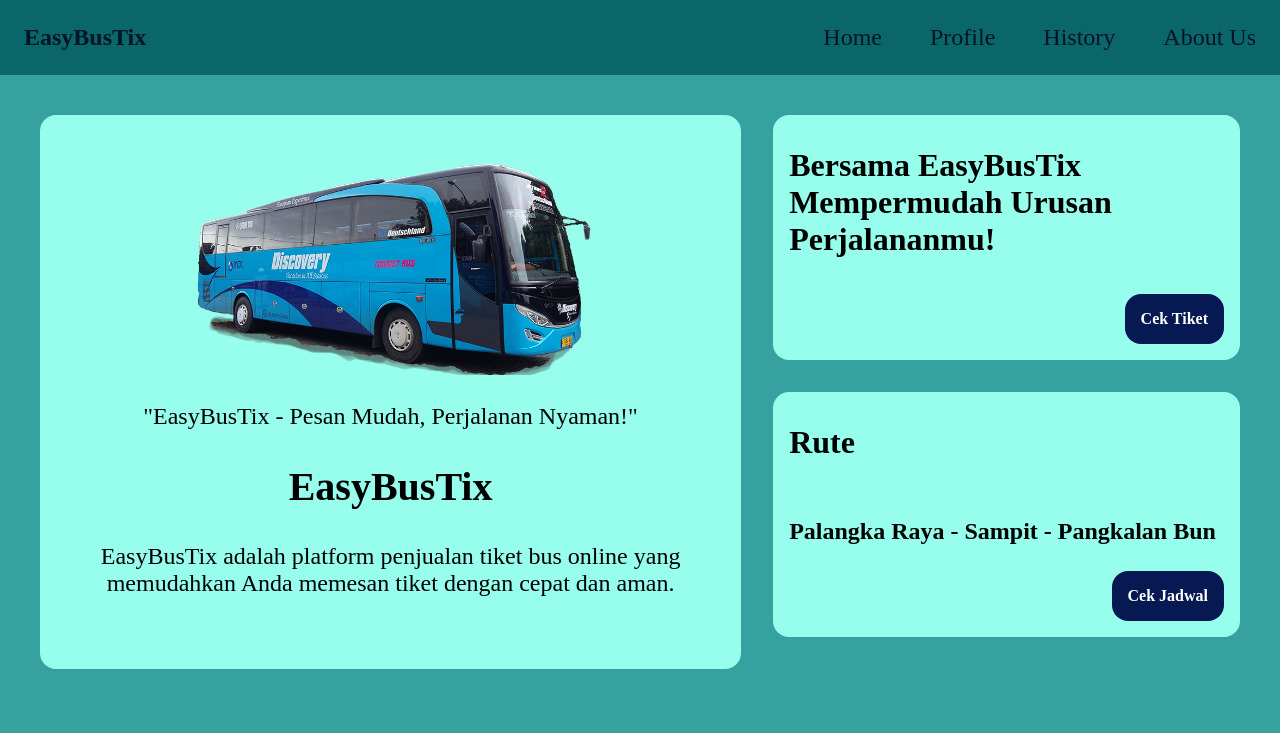
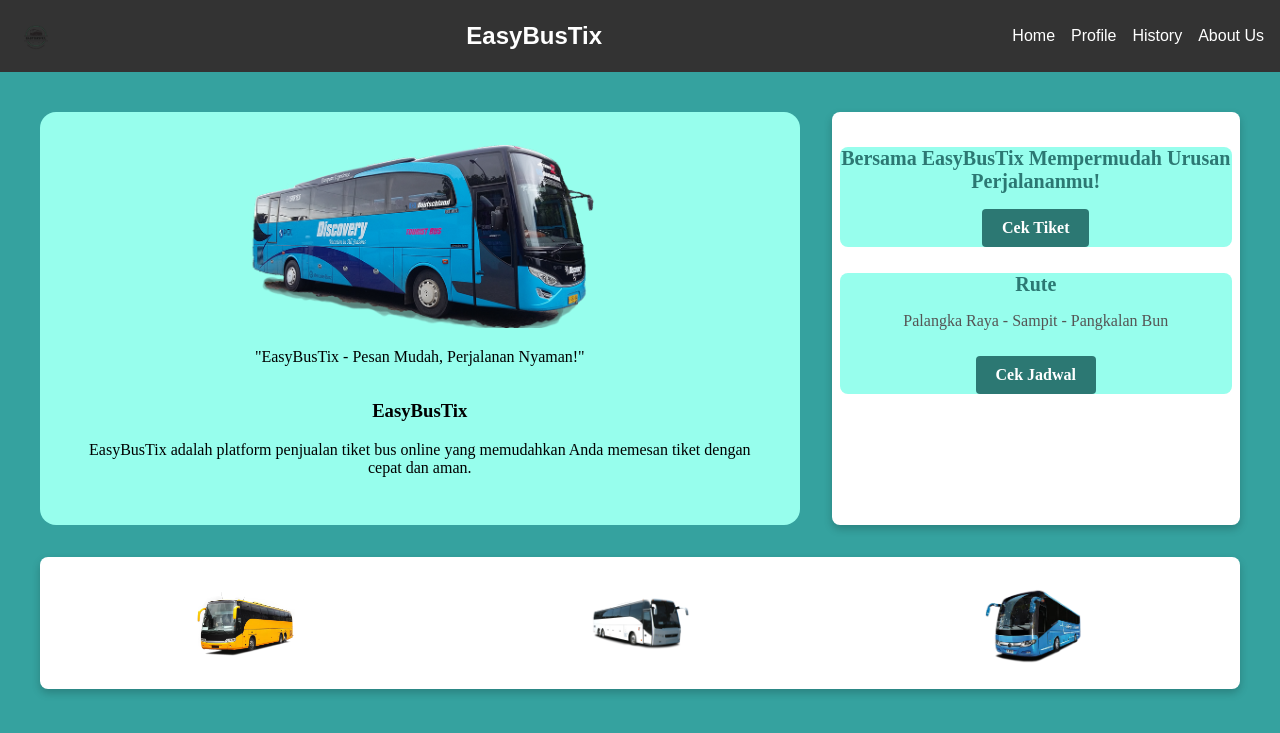
Before and after one commit to andreandri/caps, a PHP site: page /tampilan.php in a window 1280 px wide. Shown: the top 733 px of the page. Run offline with PHP 8.4, Linux system fonts and the light colour scheme.

Commit message:
tambah dikit bekum selesai

```diff
--- a/scripts/bar.js
+++ b/scripts/bar.js
@@ -13,78 +13,82 @@
 
   updateStyle() {
     this._style.textContent = `
-      .navbar{
-        background-color: #0B666A;
-
-        display: flex;
-        justify-content: space-between;
-        align-items: center;
-        padding: 0 1.5rem;
+      * {
+        margin: 0;
+        padding: 0;
+        box-sizing: border-box;
       }
 
-      .link:hover{
-        font-weight: bold;
+      .navbar {
+        display: flex;
+        align-items: center;
+        justify-content: space-between;
+        padding: 1rem;
+        background-color: #333;
+        color: white;
+        font-family: Arial, sans-serif;
       }
 
-      .navbar .logo{
-        font-size: 1.5em;
+      .navbar img {
+        height: 40px;
       }
 
-      .navbar .navbar-nav{
-        list-style-type: none;
-        padding-inline: 0;
-        display: flex;
-        font-size: 1.5em;
-
-        gap: 3rem;
-      }
-
-      .navbar :focus{
-        outline: 4px dashed #243642;
-      }
-
-      a {
-        text-decoration: none;
-        min-width: 44px;
-        min-height: 44px;
-        padding: 1rem 0;
-      }
-
-      .navbar , .logo, .link{
-        color: #021526;
+      .logo {
+        font-size: 1.5rem;
+        margin-left: 1rem;
       }
 
       .header__menu {
-        font-size: 2rem;
-        display: none;
-        cursor: pointer;
+        font-size: 1.5rem;
         background: none;
         border: none;
-        min-width: 44px;
-        min-height: 44px;
-        padding: 0.5rem 0.7rem;
+        color: white;
+        cursor: pointer;
+        display: none;
       }
 
-      @media screen and (max-width: 768px) {
-        .navbar .navbar-nav {
-          display: none;
-          flex-direction: column;
-          gap: 1rem;
-          background-color: #fff;
-          position: absolute;
-          top: 50px;
-          right: 0;
-          width: 100%;
-          padding: 1rem;
-          text-align: center;
+      .navbar-nav {
+        list-style: none;
+        display: flex;
+      }
+
+      .navbar-nav li {
+        margin-left: 1rem;
+      }
+
+      .navbar-nav .link {
+        color: white;
+        text-decoration: none;
+        font-size: 1rem;
+      }
+
+      .navbar-nav .link:hover {
+        text-decoration: underline;
+      }
+
+      @media (max-width: 768px) {
+        .header__menu {
+          display: block;
         }
 
-        .navbar .navbar-nav.open {
+        .navbar-nav {
+          position: absolute;
+          top: 100%;
+          right: 0;
+          background-color: #333;
+          flex-direction: column;
+          width: 100%;
+          display: none;
+        }
+
+        .navbar-nav.open {
           display: flex;
         }
 
-        .header__menu {
-          display: block;
+        .navbar-nav li {
+          margin: 0;
+          text-align: center;
+          padding: 0.5rem 0;
         }
       }
     `;
@@ -94,8 +98,9 @@
     this.updateStyle();
 
     this.shadowRoot.innerHTML = `
-    ${this._style.outerHTML}
+      ${this._style.outerHTML}
       <nav class="navbar">
+        <img src="../img/EasyBusTix.png" alt="Logo EasyBusTix">
         <h3 class="logo" tabindex="0">EasyBusTix</h3>
         <button id="menu" class="header__menu" aria-label="Menu Navigasi" tabindex="0">☰</button>
         <ul class="navbar-nav">
@@ -105,7 +110,6 @@
           <li><a href="about-us.php" class="link" tabindex="0">About Us</a></li>
         </ul>
       </nav>
-
     `;
   }
 
@@ -113,12 +117,12 @@
     const menu = this.shadowRoot.querySelector("#menu");
     const navBar = this.shadowRoot.querySelector(".navbar-nav");
 
-    menu.addEventListener("click", function (event) {
+    menu.addEventListener("click", (event) => {
       navBar.classList.toggle("open");
       event.stopPropagation();
     });
 
-    document.addEventListener("click", function (event) {
+    document.addEventListener("click", (event) => {
       if (!menu.contains(event.target) && !navBar.contains(event.target)) {
         navBar.classList.remove("open");
       }
--- a/tampilan.css
+++ b/tampilan.css
@@ -12,71 +12,89 @@
 
   main {
     display: flex;
+    flex-direction: column;
+    gap: 2rem;
     margin: 2.5rem;
+}
+
+.tampilsatu {
+    display: flex;
     gap: 2rem;
 }
 
 .bus {
+    display: flex;
+    flex-direction: column;
     background-color: #97FEED;
-    width: 60%;
-    padding: 3rem 1rem;
-
-    border: 1px;
+    width: 65%;
+    padding: 2rem;
     border-radius: 1rem;
-
     text-align: center;
 }
-  .bus p {
-    font-size: 1.5rem;
-  }
-  .bus h1 {
-    font-size: 2.5rem;
-  }
+
 .bus img {
-    width: 60%;
+  width: 50%;
 }
 
-  .busbus {
-    width: 40%;
-    display: grid;
+aside {
+    width: 35%;
+    background-color: #fff;
+    border-radius: 8px;
+    box-shadow: 0px 4px 8px rgba(0, 0, 0, 0.2);
+    padding: 8px;
 }
 
 .buss {
     background-color: #97FEED;
-    border: 1px;
-    border-radius: 1rem;
+    margin-bottom: 1rem;
+    border-radius: 8px;
+    text-align: center;
+}
 
-    margin-bottom: 2rem;
-    padding: 0 1rem;
+.buss h1 {
+    font-size: 20px;
+    color: #2C7873;
+    margin-bottom: 6px;
+}
 
-    display: grid;
-  }
-  .buss h1 {
-    font-size: 2rem;
-  }
 .buss p {
-    font-size: 1.5rem;
-    font-weight: bold;
-  }
-  .buss span {
-    color: red;
+    font-size: 16px;
+    color: #555;
 }
 
 .buss a {
+    display: inline-block;
+    margin-top: 10px;
+    padding: 10px 20px;
+    background-color: #2C7873;
+    color: #fff;
+    border-radius: 4px;
     text-decoration: none;
     font-weight: bold;
-
-    background-color: #071952;
-    color: #ffffff;
-    border-radius: 1rem;
-
-    margin-bottom: 1rem;
-    padding: 1rem;
-    transition: background-color 0.3s ease, color 0.3s ease, border 0.3s ease;
-
-    place-self: end;
 }
 
 .buss a:hover {
-    background-color: #3A6D8C;
+    background-color: #35A29F;
 }
+
+.tampildua {
+    display: flex;
+    gap: 1rem;
+    background-color: #fff;
+    padding: 1rem;
+    border-radius: 8px;
+    box-shadow: 0px 4px 8px rgba(0, 0, 0, 0.2);
+}
+
+.tampildua article {
+    flex: 1;
+    display: flex;
+    justify-content: center;
+    align-items: center;
+}
+
+.tampildua img {
+    width: 100%;
+    max-width: 100px; /* adjust based on image size */
+    border-radius: 8px;
+}
--- a/tampilan.php
+++ b/tampilan.php
@@ -10,7 +10,6 @@
         <title>Home User</title>
 
         <script type="module" src="scripts/index.js"></script>
-
         <link rel="stylesheet" href="tampilan.css">
     </head>
     <body>
@@ -19,6 +18,7 @@
         </header>
 
         <main>
+        <section class="tampilsatu">
             <div class="bus">
                 <article>
                     <img src="img/bus.png" alt="">
@@ -31,7 +31,7 @@
                 </article>
             </div>
 
-        <aside class="busbus">
+            <aside>
                 <article class="buss">
                     <h1>Bersama EasyBusTix Mempermudah Urusan Perjalananmu!</h1>
                     <a href="pesantiket.php">Cek Tiket</a>
@@ -43,11 +43,24 @@
                     <a href="jadwal.php">Cek Jadwal</a>
                 </article>
             </aside>
+        </section>
+
+        <section class="tampildua">
+            <article>
+                <img src="img/bus1.png" alt="">
+            </article>
+
+            <article>
+                <img src="img/bus2.png" alt="">
+            </article>
+
+            <article>
+                <img src="img/bus3.png" alt="">
+            </article>
+        </section>
     </main>
 
     <footer>
-
     </footer>
-
     </body>
     </html>
```
Also changed, not shown: img/EasyBusTix.png (added), img/bus1.png (added), img/bus2.png (added), img/bus3.png (added). Lines whose indentation alone changed are shown as unchanged.
